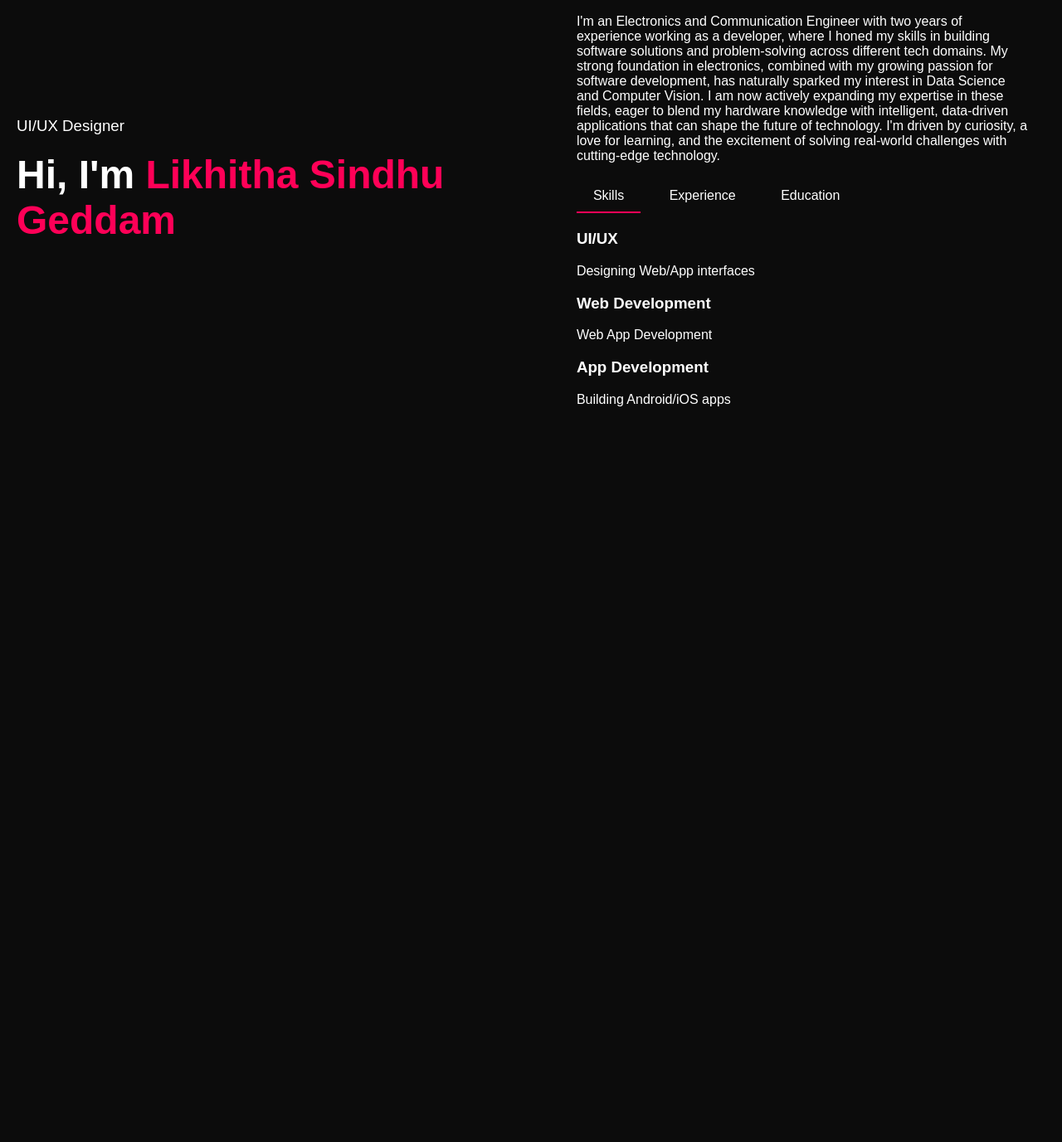
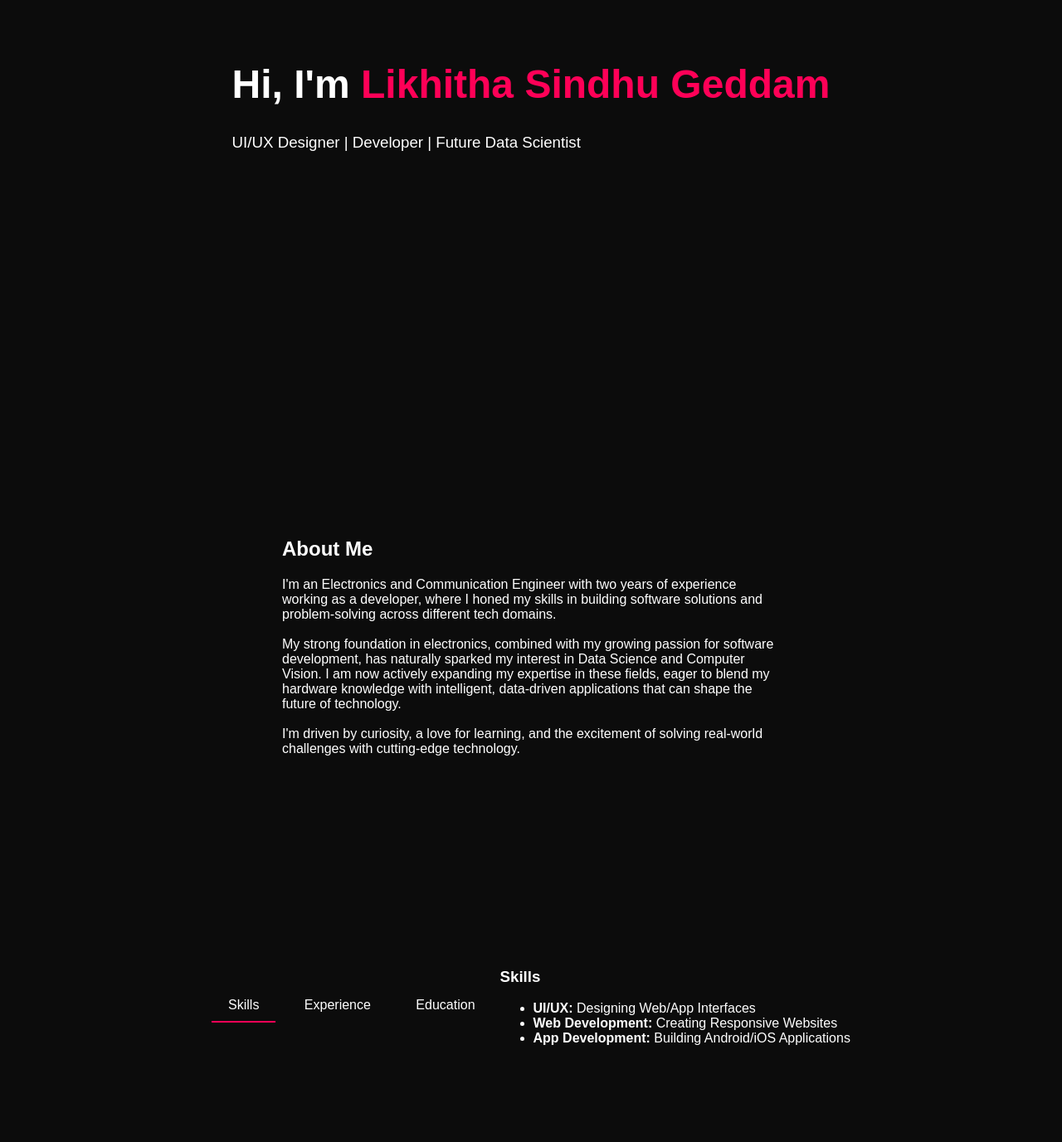
Before and after one commit to likhitha281/likhitha281.github.io, a plain HTML site: page index.html in a window 1280 px wide. Shown: the part 272-1649 px from the top of the page at 83% size. Before the commit the page ends 1000 px from the top, so only its background shows below. Drawn offline with Linux system fonts and the light colour scheme.

Commit message:
Update index.html

```diff
--- a/index.html
+++ b/index.html
@@ -8,31 +8,30 @@
 </head>
 <body>
 
-    <!-- First Section -->
-    <section class="hero">
+  <!-- Header Section (Name on Top) -->
+  <header class="hero">
     <div class="hero-content">
-            <h3>UI/UX Designer</h3>
-            <h1>Hi, I'm <span>Likhitha Sindhu Geddam</span>
+      <h1>Hi, I'm <span>Likhitha Sindhu Geddam</span></h1>
+      <h3>UI/UX Designer | Developer | Future Data Scientist</h3>
     </div>
-        <!--<div class="">
-            <img src="" alt="">
-        </div>
-    </section>-->
+  </header>
 
-    <!-- Second Section -->
+  <!-- About Me Section -->
   <section class="about">
-        <!--<div class="about-image">
-            <img src="about-image.jpg" alt="About Kevin">
-        </div>-->
     <div class="about-content">
       <h2>About Me</h2>
-            <p>I'm an Electronics and Communication Engineer with two years of experience working as a developer, where I honed my skills in building software solutions and problem-solving across different tech domains.
+      <p>
+        I'm an Electronics and Communication Engineer with two years of experience working as a developer, where I honed my skills in building software solutions and problem-solving across different tech domains.
+        <br><br>
+        My strong foundation in electronics, combined with my growing passion for software development, has naturally sparked my interest in Data Science and Computer Vision. I am now actively expanding my expertise in these fields, eager to blend my hardware knowledge with intelligent, data-driven applications that can shape the future of technology.
+        <br><br>
+        I'm driven by curiosity, a love for learning, and the excitement of solving real-world challenges with cutting-edge technology.
+      </p>
+    </div>
+  </section>
 
-My strong foundation in electronics, combined with my growing passion for software development, has naturally sparked my interest in Data Science and Computer Vision. I am now actively expanding my expertise in these fields, eager to blend my hardware knowledge with intelligent, data-driven applications that can shape the future of technology.
-
-I'm driven by curiosity, a love for learning, and the excitement of solving real-world challenges with cutting-edge technology.</p>
-
-
+  <!-- Skills, Experience, Education Section -->
+  <section class="details">
     <div class="tabs">
       <button class="tab-button active" onclick="openTab('skills')">Skills</button>
       <button class="tab-button" onclick="openTab('experience')">Experience</button>
@@ -41,21 +40,22 @@ I'm driven by curiosity, a love for learning, and the excitement of solving real
 
     <!-- Tab Content -->
     <div id="skills" class="tab-content active">
-                <h3>UI/UX</h3>
-                <p>Designing Web/App interfaces</p>
-                <h3>Web Development</h3>
-                <p>Web App Development</p>
-                <h3>App Development</h3>
-                <p>Building Android/iOS apps</p>
+      <h3>Skills</h3>
+      <ul>
+        <li><strong>UI/UX:</strong> Designing Web/App Interfaces</li>
+        <li><strong>Web Development:</strong> Creating Responsive Websites</li>
+        <li><strong>App Development:</strong> Building Android/iOS Applications</li>
+      </ul>
     </div>
 
     <div id="experience" class="tab-content">
-                <p>Experience content goes here...</p>
+      <h3>Experience</h3>
+      <p>Two years as a Developer: Worked on software solutions, problem-solving, and cross-domain tech projects.</p>
     </div>
 
     <div id="education" class="tab-content">
-                <p>Education content goes here...</p>
-            </div>
+      <h3>Education</h3>
+      <p>Bachelor's Degree in Electronics and Communication Engineering.</p>
     </div>
   </section>
 
```
Lines whose indentation alone changed are shown as unchanged.
